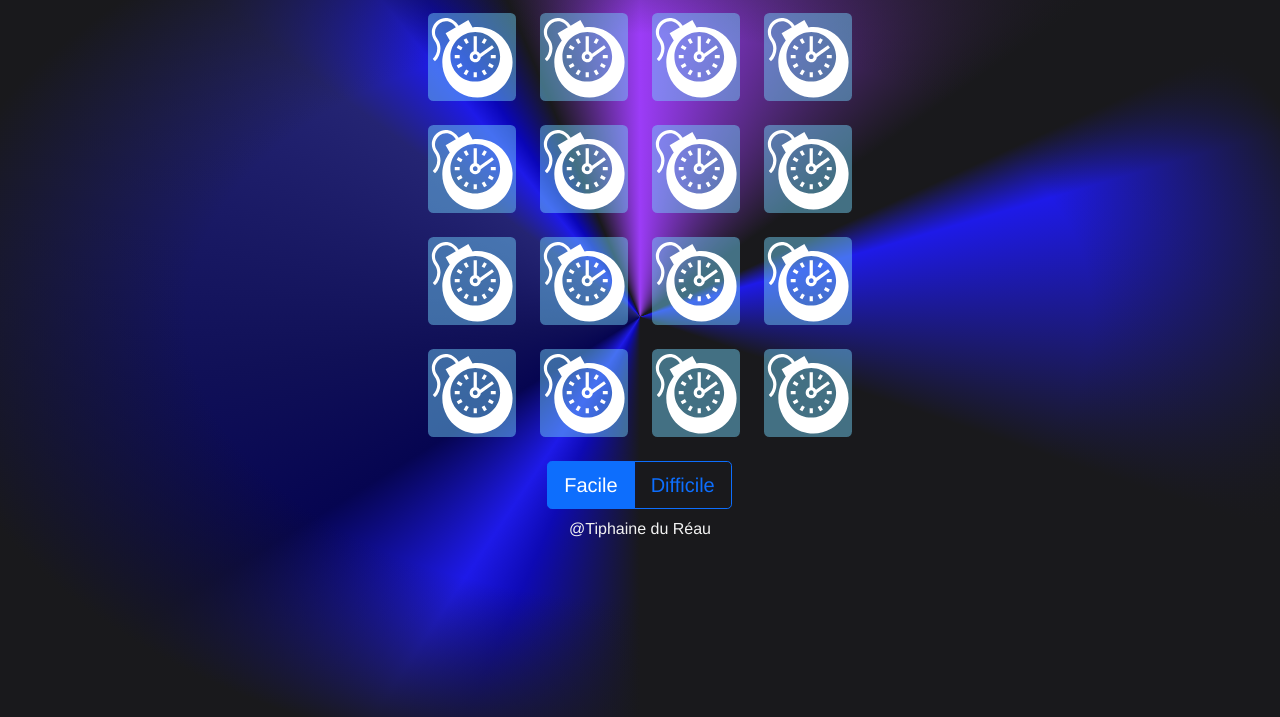
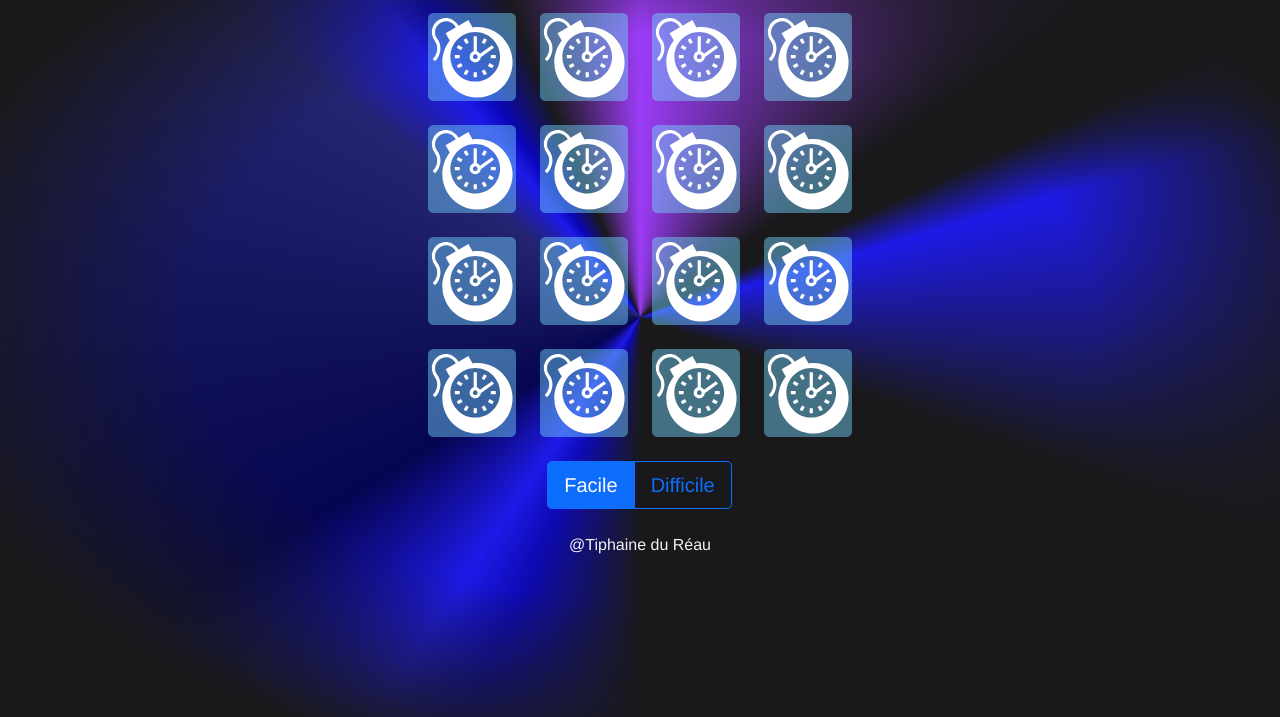
Before and after one commit to Tiphaine-dureau/memory-game-by-tiphaine, a website: page app/index.html in a window 1280 px wide. Shown: the part 83-800 px from the top of the page. Drawn offline with nearby package versions, Linux system fonts and the light colour scheme.

Commit message:
-modification padding du footer en md

```diff
--- a/app/index.html
+++ b/app/index.html
@@ -63,7 +63,7 @@
     </div>
 
 </main>
-<footer class="py-2">@Tiphaine du Réau</footer>
+<footer class="py-2 py-md-4">@Tiphaine du Réau</footer>
 
 <script src="https://ajax.aspnetcdn.com/ajax/jQuery/jquery-3.6.0.min.js"></script>
 <script src="data.js"></script>
```
